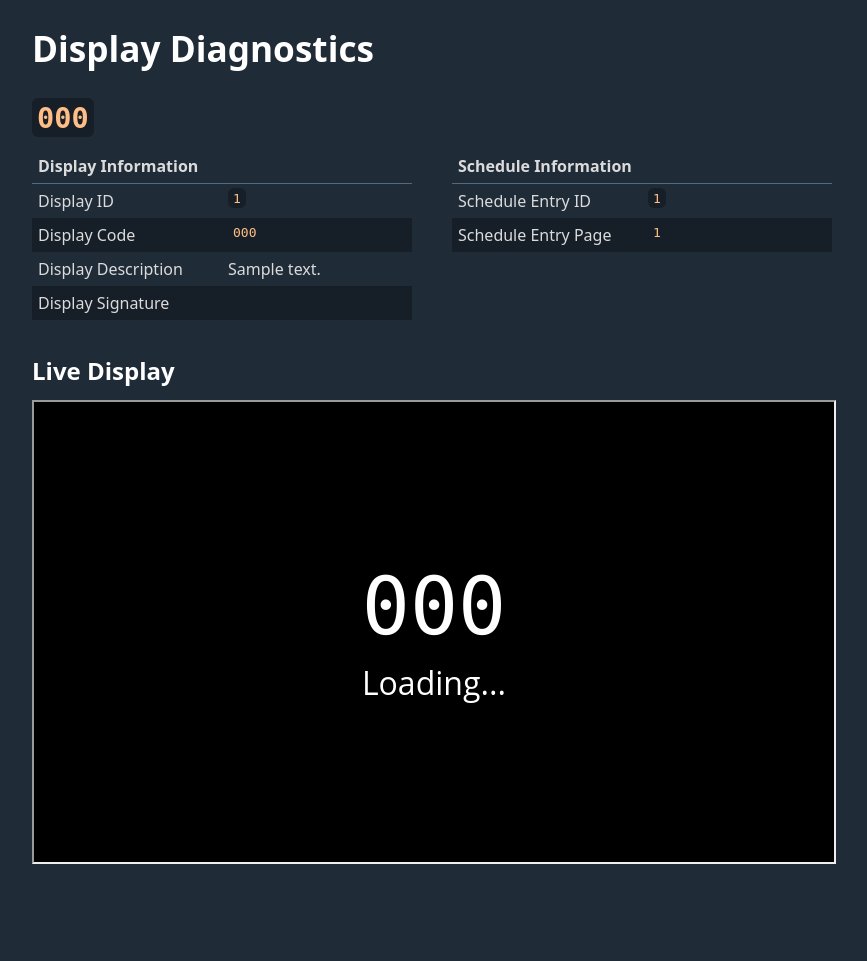
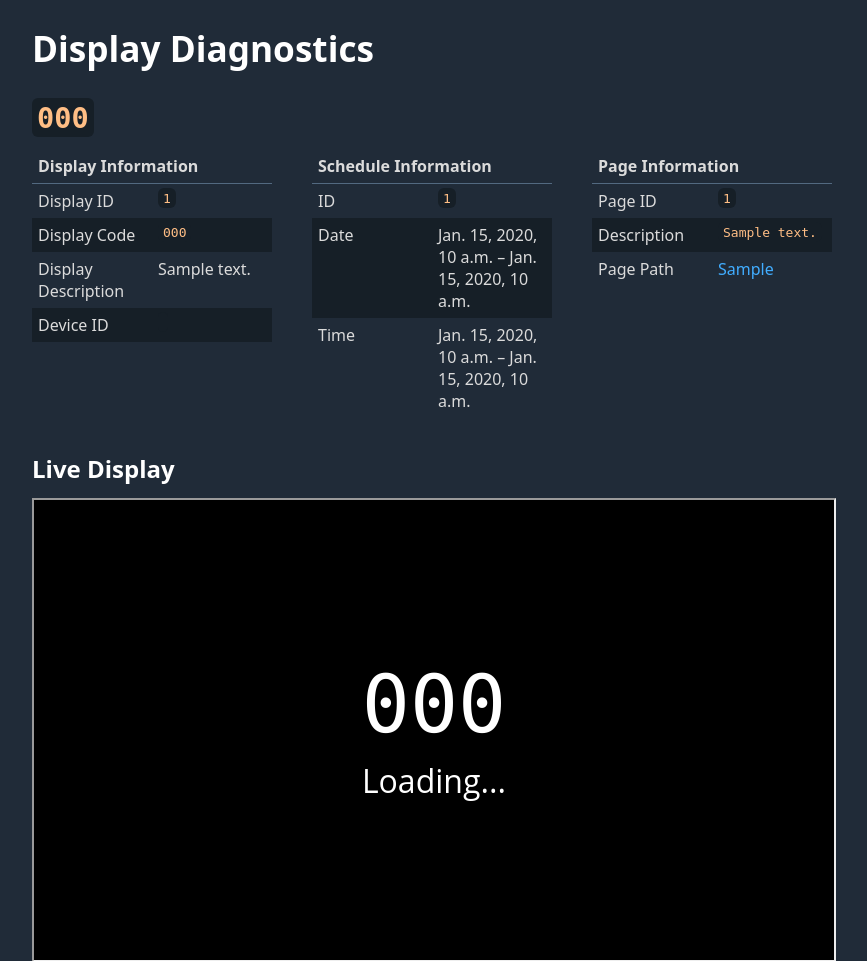
Before and after one commit to kongr45gpen/hypsign, a Django app: template signage/templates/signage/debug.html in a window 1280 px wide. Shown: the top 961 px of the page, without its empty margins (208-1075 px from the left). Before the commit the page ends 864 px from the top, so only its background shows below. Run offline with Django 4.2, Linux system fonts and the light colour scheme; tables that the repository leaves empty hold one stand-in row (values such as "Sample post"); the template is opened without the code that fills it: values that come from a table or form of the project are taken from there, most other values are stand-ins (such as "Sample title", 1, 10 or a date in 2020).

Commit message:
Improve display diagnostics

```diff
--- a/signage/templates/signage/debug.html
+++ b/signage/templates/signage/debug.html
@@ -15,7 +15,7 @@
     <h1>Display Diagnostics</h1>
     <h1><code>{{ display.code }}</code></h1>
 
-    <div style="display: grid; grid-template-columns: 1fr 1fr; gap: 5%; align-items: start;">
+    <div style="display: grid; grid-template-columns: 1fr 1fr 1fr; gap: 5%; align-items: start;">
     <table>
         <thead>
             <tr>
@@ -36,8 +36,8 @@
                 <td>{{display.description}}</td>
             </tr>
             <tr>
-                <td>Display Signature</td>
-                <td></td>
+                <td>Device ID</td>
+                <td><code id="js--device-id"></code></td>
             </tr>
         </tbody>
     </table>
@@ -50,12 +50,38 @@
         </thead>
         <tbody>
             <tr>
-                <td>Schedule Entry ID</td>
+                <td>ID</td>
                 <td><code>{{schedule.id}}</code></td>
             </tr>
             <tr>
-                <td>Schedule Entry Page</td>
-                <td><code>{{schedule.page}}</code></td>
+                <td>Date</td>
+                <td>{{schedule.start_date}} &ndash; {{schedule.end_date}}</td>
+            </tr>
+            <tr>
+                <td>Time</td>
+                <td>{{schedule.start_time}} &ndash; {{schedule.end_time}}</td>
+            </tr>
+        </tbody>
+    </table>
+
+    <table>
+        <thead>
+            <tr>
+                <th colspan="2">Page Information</th>
+            </tr>
+        </thead>
+        <tbody>
+            <tr>
+                <td>Page ID</td>
+                <td><code>{{page.id}}</code></td>
+            </tr>
+            <tr>
+                <td>Description</td>
+                <td><code>{{page.description}}</code></td>
+            </tr>
+            <tr>
+                <td>Page Path</td>
+                <td style="max-width: 50px; overflow: hidden; text-overflow: ellipsis; white-space: nowrap"><a href="{{ page.path }}">{{ page.path }}</a></td>
             </tr>
         </tbody>
     </table>
@@ -64,6 +90,12 @@
     <h2>Live Display</h2>
 
     <iframe src={% url 'display_view' display.code %} width="100%" height="460px"></iframe>
+
+    <script>
+        window.onload= function() {
+            document.getElementById('js--device-id').innerText = localStorage.getItem('device_id');
+        };
+    </script>
 </body>
 
 </html>
--- a/signage/views.py
+++ b/signage/views.py
@@ -7,8 +7,14 @@ def diagnosis_view(request, display_code):
     display = get_object_or_404(Display, code=display_code)
 
     schedule_item = display.get_current_schedule_item()
+    page = None
 
-    return render(request, 'signage/debug.html', {'display': display, 'schedule': schedule_item})
+    if schedule_item:
+        sequence_item = schedule_item.get_current_sequence_item()
+        if sequence_item:
+            page = sequence_item.page
+
+    return render(request, 'signage/debug.html', {'display': display, 'schedule': schedule_item, 'page': page})
 
 def display_view(request, display_code):
     display = get_object_or_404(Display, code=display_code)
```
